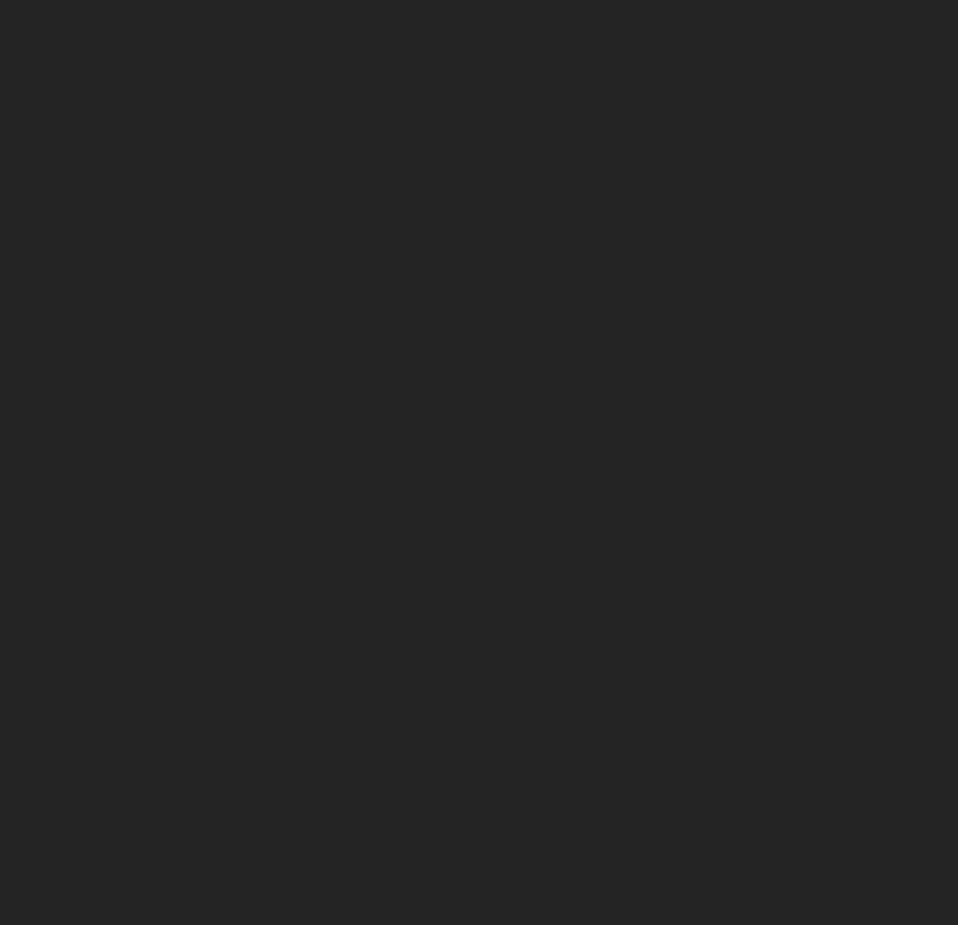
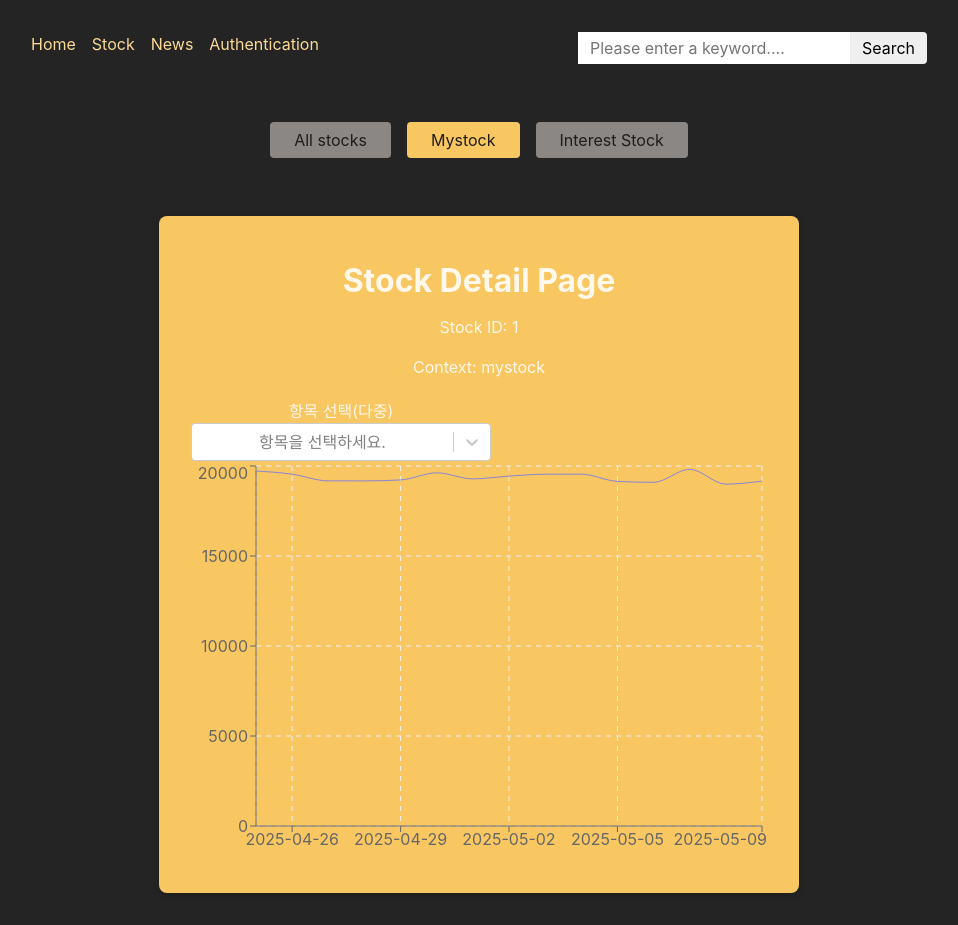
Before and after one commit to IBORY-PURPLE/windmill_FE, a React (Create React App) app in the folder frontend/: page /personal/mystock/1 in a window 1280 px wide. Before the commit this address had no page. Shown: the whole page, without its empty margins (161-1119 px from the left). Before the commit the page ends 800 px from the top, so only its background shows below. Built offline with nearby package versions, Linux system fonts and the light colour scheme.

Commit message:
detail page dummy_data test

```diff
--- a/frontend/package.json
+++ b/frontend/package.json
@@ -10,6 +10,8 @@
     "react-dom": "^18.2.0",
     "react-router-dom": "^6.23.1",
     "react-scripts": "5.0.1",
+    "react-select": "^5.10.2",
+    "recharts": "^3.1.0",
     "web-vitals": "^2.1.4"
   },
   "scripts": {
--- a/frontend/src/App.js
+++ b/frontend/src/App.js
@@ -21,6 +21,10 @@ import { tokenLoader } from "./util/auth";
 import PersonalPage from "./pages/PersonalPage";
 import PersonalRoot from "./pages/PersonalRoot";
 
+import AllStockPage from "./pages/AllStock";
+import StockDetailPage from "./pages/StockDetail";
+import MyStock from "./pages/MyStock";
+import InterestStock from "./pages/InterestStock";
 const router = createBrowserRouter([
   {
     path: "/",
@@ -71,6 +75,36 @@ const router = createBrowserRouter([
             index: true,
             element: <PersonalPage></PersonalPage>,
           },
+          {
+            path: "stock",
+            children: [
+              { index: true, element: <AllStockPage /> },
+              {
+                path: ":stockId",
+                element: <StockDetailPage context="all" />,
+              },
+            ],
+          },
+          {
+            path: "mystock",
+            children: [
+              { index: true, element: <MyStock /> },
+              {
+                path: ":stockId",
+                element: <StockDetailPage context="mystock" />,
+              },
+            ],
+          },
+          {
+            path: "intereststock",
+            children: [
+              { index: true, element: <InterestStock /> },
+              {
+                path: ":stockId",
+                element: <StockDetailPage context="interest" />,
+              },
+            ],
+          },
         ],
       },
       {
--- a/frontend/src/components/PersonalNavigation.js
+++ b/frontend/src/components/PersonalNavigation.js
@@ -1,21 +1,21 @@
-import { NavLink, useLocation } from "react-router-dom";
+import { NavLink } from "react-router-dom";
 import classes from "./PersonalNavigation.module.css";
 
 function PersonalNavigation() {
-  const location = useLocation();
-  const basePath = "/personal";
+  // const location = useLocation();
+  // const basePath = "/personal";
 
-  const query = new URLSearchParams(location.search);
-  const currentFilter = query.get("filter") || "all";
+  // const query = new URLSearchParams(location.search);
+  // const currentFilter = query.get("filter") || "all";
   return (
     <header className={classes.header}>
       <nav>
         <ul className={classes.list}>
           <li>
             <NavLink
-              to={`${basePath}?filter=all`}
+              to="/personal/stock"
               className={({ isActive }) =>
-                currentFilter === "all" ? classes.active : undefined
+                isActive ? classes.active : undefined
               }
               end
             >
@@ -24,9 +24,9 @@ function PersonalNavigation() {
           </li>
           <li>
             <NavLink
-              to={`${basePath}?filter=mystock`}
+              to="/personal/mystock"
               className={({ isActive }) =>
-                currentFilter === "mystock" ? classes.active : undefined
+                isActive ? classes.active : undefined
               }
             >
               Mystock
@@ -34,9 +34,9 @@ function PersonalNavigation() {
           </li>
           <li>
             <NavLink
-              to={`${basePath}?filter=interest`}
+              to="/personal/intereststock"
               className={({ isActive }) =>
-                currentFilter === "interest" ? classes.active : undefined
+                isActive ? classes.active : undefined
               }
             >
               Interest Stock
--- a/frontend/src/components/StockList.js
+++ b/frontend/src/components/StockList.js
@@ -1,4 +1,5 @@
 import StockItem from "./StockItem";
+import { Link } from "react-router-dom";
 
 function StockList({ stocks }) {
   if (!stocks || stocks.length === 0) {
@@ -8,7 +9,11 @@ function StockList({ stocks }) {
   return (
     <ul>
       {stocks.map((stock) => (
-        <StockItem key={stock.id} stock={stock}></StockItem>
+        <li>
+          <Link to={`${stock.id}`}>
+            <StockItem key={stock.id} stock={stock}></StockItem>
+          </Link>
+        </li>
       ))}
     </ul>
   );
--- /dev/null
+++ b/frontend/src/pages/AllStock.js
@@ -0,0 +1,13 @@
+import StockList from "../components/StockList";
+import DUMMY_STOCKS from "../data/stocks";
+
+function AllStockPage() {
+  return (
+    <>
+      <h1>All Stock</h1>
+      <StockList stocks={DUMMY_STOCKS}></StockList>
+    </>
+  );
+}
+
+export default AllStockPage;
--- a/frontend/src/pages/InterestStock.js
+++ b/frontend/src/pages/InterestStock.js
@@ -1,5 +1,15 @@
+import StockList from "../components/StockList";
+import DUMMY_STOCKS from "../data/stocks";
+
 function InterestStock() {
-  return <h1>InterestStock</h1>;
+  const intereststocks = DUMMY_STOCKS.filter((stock) => stock.isInterested);
+
+  return (
+    <>
+      <h1>Interest Stock</h1>
+      <StockList stocks={intereststocks}></StockList>
+    </>
+  );
 }
 
 export default InterestStock;
--- a/frontend/src/pages/MyStock.js
+++ b/frontend/src/pages/MyStock.js
@@ -1,5 +1,15 @@
+import StockList from "../components/StockList";
+import DUMMY_STOCKS from "../data/stocks";
+
 function MyStock() {
-  return <h1>MyStock</h1>;
+  const mystocks = DUMMY_STOCKS.filter((stock) => stock.isMine);
+
+  return (
+    <>
+      <h1>My Stock</h1>
+      <StockList stocks={mystocks}></StockList>
+    </>
+  );
 }
 
 export default MyStock;
--- a/frontend/src/pages/PersonalPage.js
+++ b/frontend/src/pages/PersonalPage.js
@@ -1,21 +1,8 @@
-import { useLocation } from "react-router-dom";
-import DUMMY_STOCKS from "../data/stocks";
-import StockList from "../components/StockList";
 function PersonalPage() {
-  const query = new URLSearchParams(useLocation().search);
-  const filter = query.get("filter") || "all";
-
-  const filtered =
-    {
-      all: DUMMY_STOCKS,
-      mystock: DUMMY_STOCKS.filter((s) => s.isMine),
-      interest: DUMMY_STOCKS.filter((s) => s.isInterested),
-    }[filter] || DUMMY_STOCKS;
-
   return (
     <>
-      <h1>MyStock</h1>
-      <StockList stocks={filtered}></StockList>
+      <h1>PersonalPage.</h1>
+      <h2>DashBoard</h2>
     </>
   );
 }
--- /dev/null
+++ b/frontend/src/pages/StockDetail.js
@@ -0,0 +1,124 @@
+import { useParams } from "react-router-dom";
+import classes from "./StockDetail.module.css";
+import { getAuthToken } from "../util/auth";
+import React, { useState } from "react";
+import Select from "react-select";
+import {
+  LineChart,
+  Line,
+  XAxis,
+  YAxis,
+  CartesianGrid,
+  Tooltip,
+  ResponsiveContainer,
+} from "recharts";
+
+const MULTI_OPTIONS = [
+  { value: "interestRate", label: "금리" },
+  { value: "closingPrice", label: "종가" },
+  { value: "openingPrice", label: "시가" },
+];
+
+const result = [
+  { date: "2025-04-25", value: 19722.81 },
+  { date: "2025-04-26", value: 19546.45 },
+  { date: "2025-04-27", value: 19173.04 },
+  { date: "2025-04-28", value: 19171.81 },
+  { date: "2025-04-29", value: 19225.12 },
+  { date: "2025-04-30", value: 19619.7 },
+  { date: "2025-05-01", value: 19284.74 },
+  { date: "2025-05-02", value: 19437.23 },
+  { date: "2025-05-03", value: 19544.76 },
+  { date: "2025-05-04", value: 19545.81 },
+  { date: "2025-05-05", value: 19145.05 },
+  { date: "2025-05-06", value: 19093.2 },
+  { date: "2025-05-07", value: 19815.38 },
+  { date: "2025-05-08", value: 18992.61 },
+  { date: "2025-05-09", value: 19159.54 },
+];
+
+function StockDetailPage({ context }) {
+  const [selectedOptions, setSelectedOptions] = useState([]);
+  const { stockId } = useParams();
+
+  const handleSelectChange = (selected) => {
+    setSelectedOptions(selected);
+  };
+
+  const handleSave = async (isMine, interest) => {
+    const token = getAuthToken();
+    try {
+      const response = await fetch(`/api/stocks/${stockId}`, {
+        method: "POST",
+        headers: {
+          "Content-Type": "application/json",
+          Authorization: "Bearer " + token,
+        },
+        body: JSON.stringify({ isMine, interest }),
+      });
+      if (!response.ok) {
+        throw new Error("Could not save stock details.");
+      }
+      // Handle success (e.g., show a message to the user)
+      console.log("Stock details saved successfully!");
+    } catch (error) {
+      // Handle error (e.g., show an error message to the user)
+      console.error(error);
+    }
+  };
+
+  return (
+    <div className={classes.container}>
+      <h1>Stock Detail Page</h1>
+      <p>Stock ID: {stockId}</p>
+      <p>Context: {context}</p>
+      {context === "all" && (
+        <div className={classes.buttonContainer}>
+          <button
+            className={classes.button}
+            onClick={() => handleSave(true, false)}
+          >
+            Save to My Stock
+          </button>
+          <button
+            className={classes.button}
+            onClick={() => handleSave(false, true)}
+          >
+            Save to Interest
+          </button>
+        </div>
+      )}
+      {context === "mystock" && (
+        <div style={{ width: 300, marginTop: 20 }}>
+          <label>항목 선택(다중)</label>
+          <Select
+            isMulti
+            options={MULTI_OPTIONS}
+            value={selectedOptions}
+            onChange={handleSelectChange}
+            placeholder="항목을 선택하세요."
+          ></Select>
+        </div>
+      )}
+      {context === "mystock" && (
+        <ResponsiveContainer width="100%" height={400}>
+          <LineChart data={result}>
+            <CartesianGrid stroke="#eee" strokeDasharray="5 5" />
+            <XAxis dataKey="date" />
+            <YAxis />
+            <Tooltip />
+            <Line
+              type="monotone"
+              dataKey="value"
+              stroke="#8884d8"
+              dot={false}
+              name="예측값"
+            />
+          </LineChart>
+        </ResponsiveContainer>
+      )}
+    </div>
+  );
+}
+
+export default StockDetailPage;
--- /dev/null
+++ b/frontend/src/pages/StockDetail.module.css
@@ -0,0 +1,30 @@
+.container {
+  margin: 2rem auto;
+  padding: 2rem;
+  width: 90%;
+  max-width: 40rem;
+  text-align: center;
+  background-color: var(--color-primary-600);
+  border-radius: 8px;
+  box-shadow: 0 2px 8px rgba(0, 0, 0, 0.2);
+}
+
+.buttonContainer {
+  margin-top: 1rem;
+}
+
+.button {
+  font: inherit;
+  cursor: pointer;
+  padding: 0.5rem 1.5rem;
+  border-radius: 4px;
+  background-color: #3c0080;
+  color: white;
+  border: 1px solid #3c0080;
+  margin: 0 1rem;
+}
+
+.button:hover {
+  background-color: #5b14ac;
+  border-color: #5b14ac;
+}
```
Also changed, not shown: 1 other file (tests, documents, lock files or other folders).
